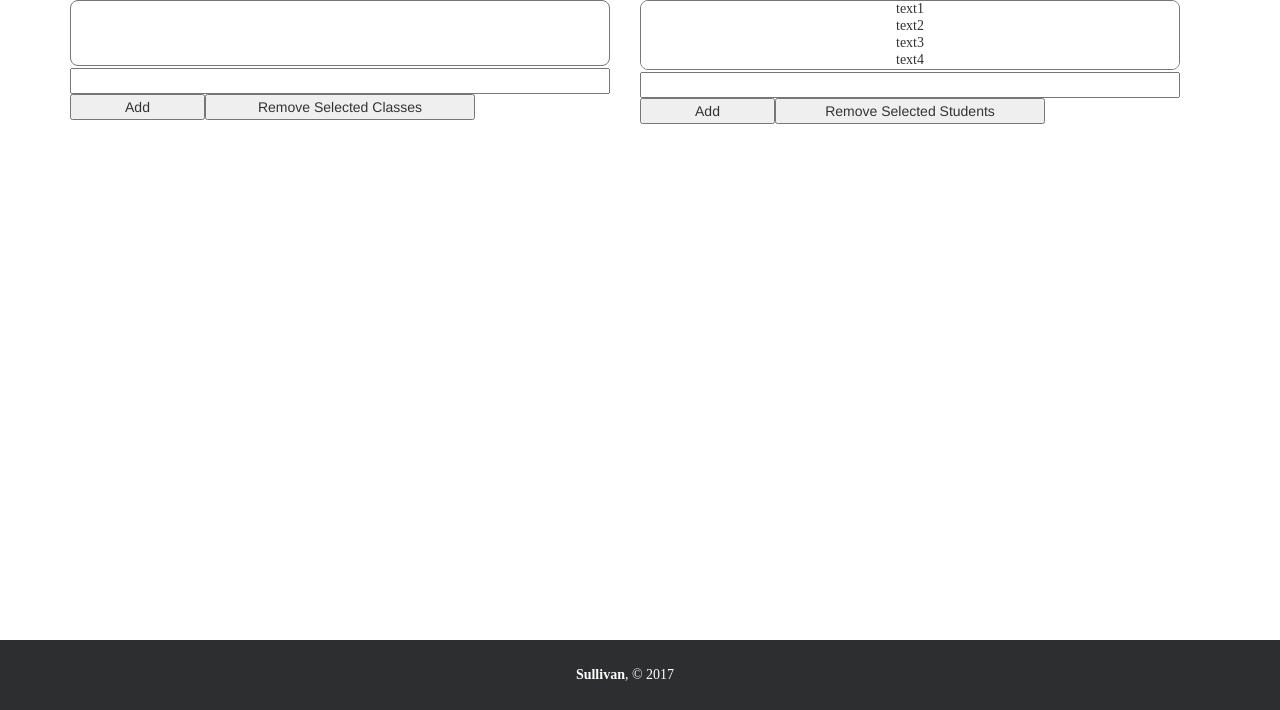
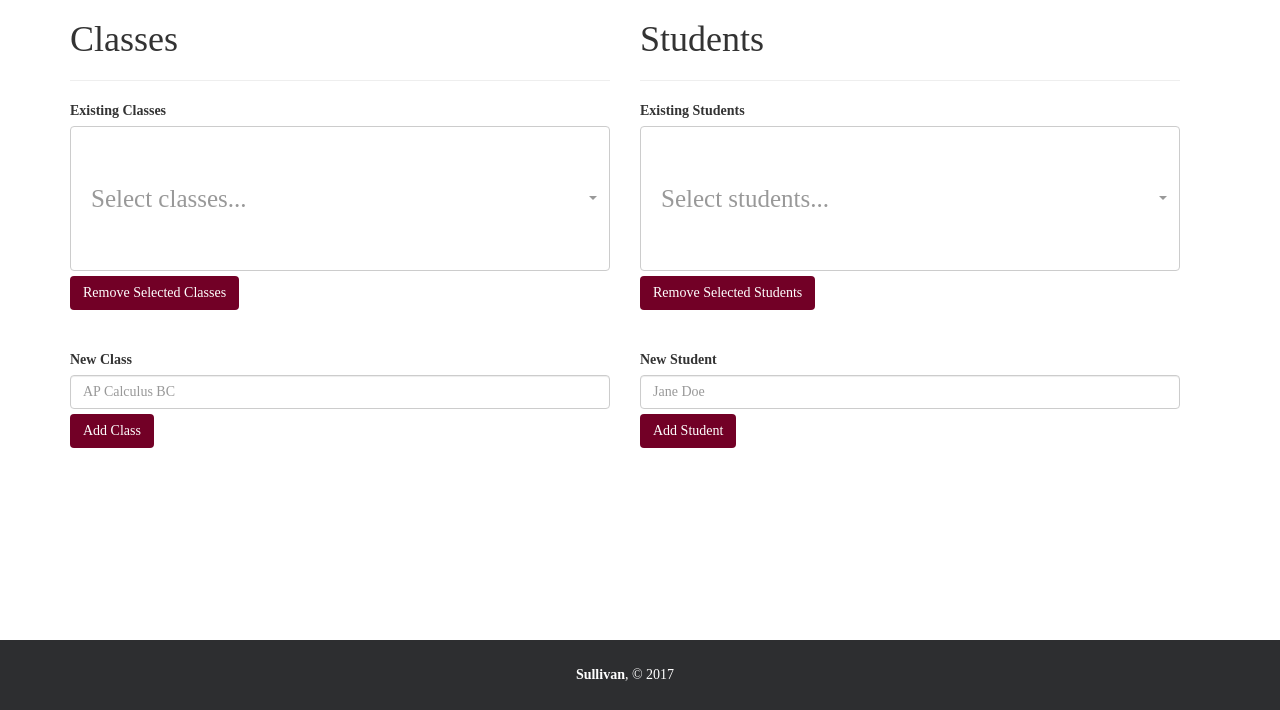
Before and after one commit to HackingForGood/HarvardHacks, a Flask app: template templates/teacher/config.html in a window 1280 px wide. Shown: the part 90-800 px from the top of the page. Run offline with Flask 2, Linux system fonts and the light colour scheme; the template is opened without the code that fills it, so the values that code supplies are empty; some libraries are stand-ins or nearby versions; some web fonts are replaced.

Commit message:
teacher config

```diff
--- /dev/null
+++ b/static/css/config.css
@@ -0,0 +1,51 @@
+@font-face {
+    font-family: "RobotoBold";
+    src: url("fonts/Roboto-Bold.ttf") format("truetype");
+}
+
+@font-face {
+    font-family: "SFUltralight";
+    src: url("fonts/SF-UI-Display-Ultralight.otf") format("opentype");
+}
+
+@font-face {
+    font-family: "RobotoCondensed";
+    src: url("fonts/Roboto-Light.ttf") format("truetype");
+}
+
+.bootstrap-select:not([class*=col-]):not([class*=form-control]):not(.input-group-btn) {
+    width: 100%;
+}
+
+.select-boxes {
+    font-family: 'SFUltralight';
+}
+
+.dropdown-toggle {
+    margin-bottom: 5px;
+}
+
+.btn-config {
+    background: #720026;
+    -webkit-transition: all 0.25s ease-out;
+    -moz-transition: all 0.25s ease-out;
+    -ms-transition: all 0.25s ease-out;
+    -o-transition: all 0.25s ease-out;
+    transition: all 0.25s ease-out;
+    font-family: 'SFUltralight';
+    color: #ffffff
+}
+
+.btn-config:hover {
+    background: #4f000b;
+    -webkit-transition: all 0.25s ease-out;
+    -moz-transition: all 0.25s ease-out;
+    -ms-transition: all 0.25s ease-out;
+    -o-transition: all 0.25s ease-out;
+    transition: all 0.25s ease-out;
+    color: #ffffff;
+}
+
+.text-input {
+    margin-bottom: 5px;
+}
--- a/static/css/menu.css
+++ b/static/css/menu.css
@@ -88,7 +88,7 @@
 }
 
 .glyphicon {
-    color: #a10000;
+    color: #4f000b;
 }
 
 /* stop the glowing blue shadow */
@@ -253,7 +253,7 @@ a.buy-btn.pull-right:hover {
 }
 
 .nav-header .container #cssmenu .end:hover {
-    background: #4F000b;
+    background: #4f000b;
     pointer: cursor;
     border-radius: 6px;
     -webkit-transition: all 0.3s ease;
--- a/static/css/styles.css
+++ b/static/css/styles.css
@@ -27,48 +27,9 @@ h4 {
 
 }
 
-.classes {
-    display: flex;
-    flex-direction: column;
-    justify-content: center;
-    align-items: center;
-    /*flex-flow: wrap;*/
-    /*background-color: blue;*/
-}
-
-.btn {
-    /*background: tomato;*/
-    margin: 20px;
-    width: 300px;
-    height: 150px;
-    font-size: 2em;
-
-    /*line-height: 75;
-    color: white;
-    font-weight: bold;
-    text-align: center;
-
-    border-style: solid;
-    border-width: thin;
-    border-color: grey;*/
-
-}
-
-/*#m{
-    height: 100px;
-    width: 100px;
-    background-color: blue;
-}*/
-
-.list-box {
-    padding-top: 5%;
-    text-align: center;
-    font-family: 'SFUltralight';
-    margin-bottom: 4%;
-    margin: 0;
-    padding: 0;
-    width: 100%;
-    border-radius: 8px;
+.dropdown-toggle {
+    font-size: 25px;
+    padding: 10% 20px;
 }
 
 .containerLeft {
--- a/templates/index.html
+++ b/templates/index.html
@@ -1,7 +1,7 @@
 {% extends "layout.html" %}
 {% set active_page = "index" %}
 
-{% block title_text %}
+{% block title %}
     Home
 {% endblock %}
 
--- a/templates/layout.html
+++ b/templates/layout.html
@@ -1,6 +1,7 @@
 <!DOCTYPE html>
 <html>
     <head>
+        <meta name="viewport" content="width=device-width, initial-scale=1">
         {{ JSGlue.include() }}
         <script src="https://code.jquery.com/jquery-3.2.1.min.js"></script>
         <script src="https://d3js.org/d3.v4.min.js"></script>
@@ -8,6 +9,7 @@
         <!-- custom css and bootstrap -->
         <link href="{{ url_for('static', filename='css/menu.css') }}" rel="stylesheet"/>
         <link rel="stylesheet" href="https://maxcdn.bootstrapcdn.com/bootstrap/3.3.7/css/bootstrap.min.css" integrity="sha384-BVYiiSIFeK1dGmJRAkycuHAHRg32OmUcww7on3RYdg4Va+PmSTsz/K68vbdEjh4u" crossorigin="anonymous">
+        <link rel="stylesheet" href="https://cdnjs.cloudflare.com/ajax/libs/bootstrap-select/1.12.2/css/bootstrap-select.min.css">
         <link href="{{ url_for('static', filename='css/styles.css') }}" rel="stylesheet">
         <link href="{{ url_for('static', filename='font-awesome/css/font-awesome.min.css') }}" rel="stylesheet" type="text/css">
 
@@ -16,6 +18,8 @@
         <script src="https://maxcdn.bootstrapcdn.com/bootstrap/3.3.7/js/bootstrap.min.js" integrity="sha384-Tc5IQib027qvyjSMfHjOMaLkfuWVxZxUPnCJA7l2mCWNIpG9mGCD8wGNIcPD7Txa" crossorigin="anonymous"></script>
         <script src="{{ url_for('static', filename='js/menu.js') }}"></script>
         <script src="{{ url_for('static', filename='js/classie.js') }}"></script>
+        <script src="https://cdnjs.cloudflare.com/ajax/libs/bootstrap-select/1.12.2/js/bootstrap-select.min.js"></script>
+        <script src="https://cdnjs.cloudflare.com/ajax/libs/bootstrap-select/1.12.2/js/i18n/defaults-*.min.js"></script>
 
         <!-- initialize Firebase -->
         <script src="https://www.gstatic.com/firebasejs/4.1.2/firebase.js"></script>
--- a/templates/teacher/config.html
+++ b/templates/teacher/config.html
@@ -1,34 +1,54 @@
 {% extends "layout.html" %}
+{% set active_page = "config" %}
+
+{% block title %}
+    Dashboard
+{% endblock %}
+
+{% block head %}
+    <link href="{{ url_for('static', filename='css/config.css') }}" rel="stylesheet"/>
+{% endblock %}
 
 {% block script %}
     <script src="{{ url_for('static', filename='js/teacher_config.js') }}"></script>
 {% endblock %}
 
 {% block body %}
-<div class="row">
+<div class="row select-boxes">
     <div class="col-xs-6">
-<select class="list-box" id="classes" multiple="multiple">
-   <!-- <option>text1</option>
-   <option>text2</option>
-   <option>text3</option>
-   <option>text4</option>
-   <option>text5</option> -->
+        <h1>Classes</h1>
+        <hr>
+        <label for="class-select">Existing Classes</label>
+        <select class="selectpicker" id="class-select" multiple title="Select classes...">
+           <option>class1</option>
+           <option>class2</option>
+           <option>class3</option>
+           <option>class4</option>
+           <option>class5</option>
         </select>
-<input type="text" style="width:100%" id="newclass">
-<button type="button" class="col-xs-3 add">Add</button>
-<button type="button" class="col-xs-6 removeClass">Remove Selected Classes</button>
+        <button type="button" class="btn btn-config">Remove Selected Classes</button>
+        <br><br><br>
+        <label for="class-name">New Class</label>
+        <input type="text" class="form-control text-input" id="class-name" placeholder="AP Calculus BC">
+        <button type="button" class="btn btn-config">Add Class</button>
     </div>
     <div class="col-xs-6">
-<select class="list-box" name="sometext" multiple="multiple">
-   <option>text1</option>
-   <option>text2</option>
-   <option>text3</option>
-   <option>text4</option>
-   <option>text5</option>
+        <h1>Students</h1>
+        <hr>
+        <label for="student-select">Existing Students</label>
+        <select class="list-box selectpicker" id="student-select" multiple title="Select students...">
+           <option>student1</option>
+           <option>student2</option>
+           <option>student3</option>
+           <option>student4</option>
+           <option>student5</option>
         </select>
-<input type="text" style="width:100%" id="newstudent">
-<button type="button" class="col-xs-3 add">Add</button>
-<button type="button" class="col-xs-6 removeStudents">Remove Selected Students</button>
+        <button type="button" class="btn btn-config">Remove Selected Students</button>
+        <br><br><br>
+        <label for="student-name">New Student</label>
+        <input type="text" class="form-control text-input" id="student-name" placeholder="Jane Doe">
+        <button type="button" class="btn btn-config">Add Student</button>
     </div>
 </div>
+
 {% endblock %}
```
Also changed, not shown: 1 other file. Lines whose indentation alone changed are shown as unchanged.
